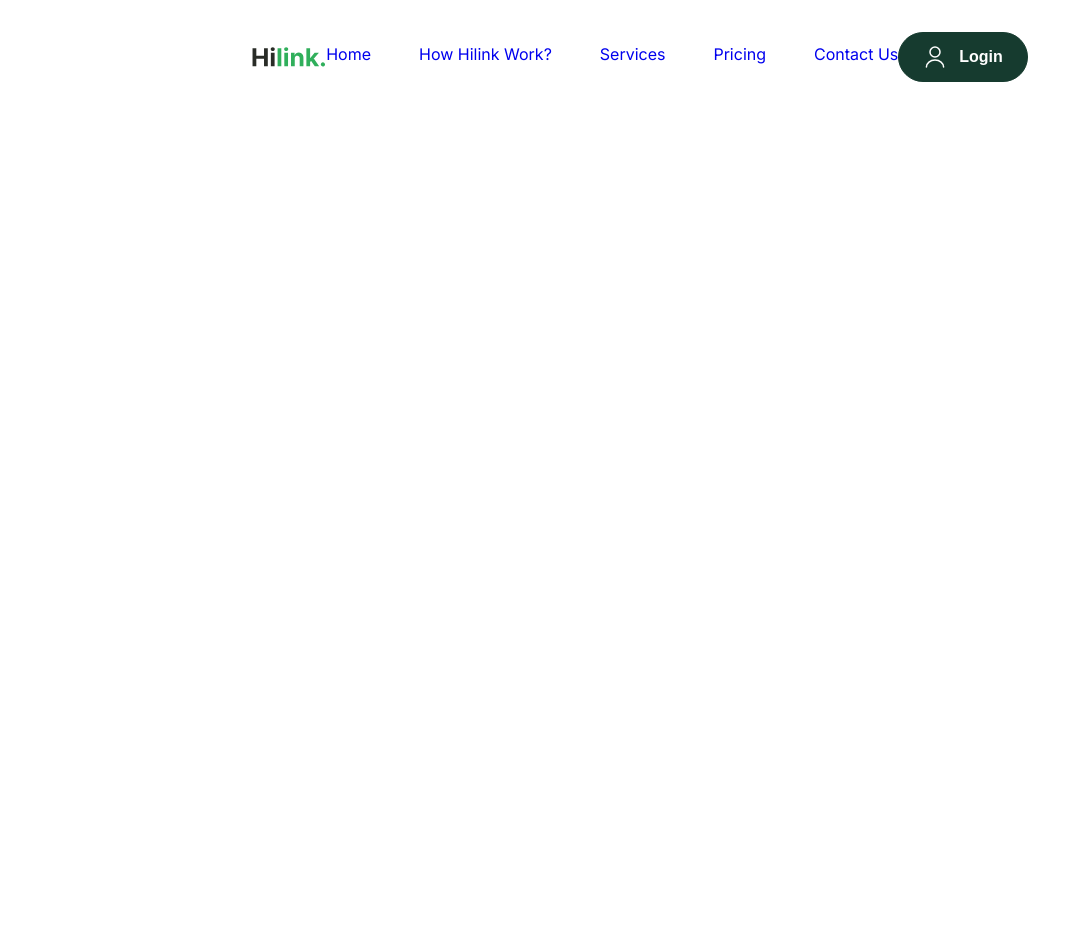
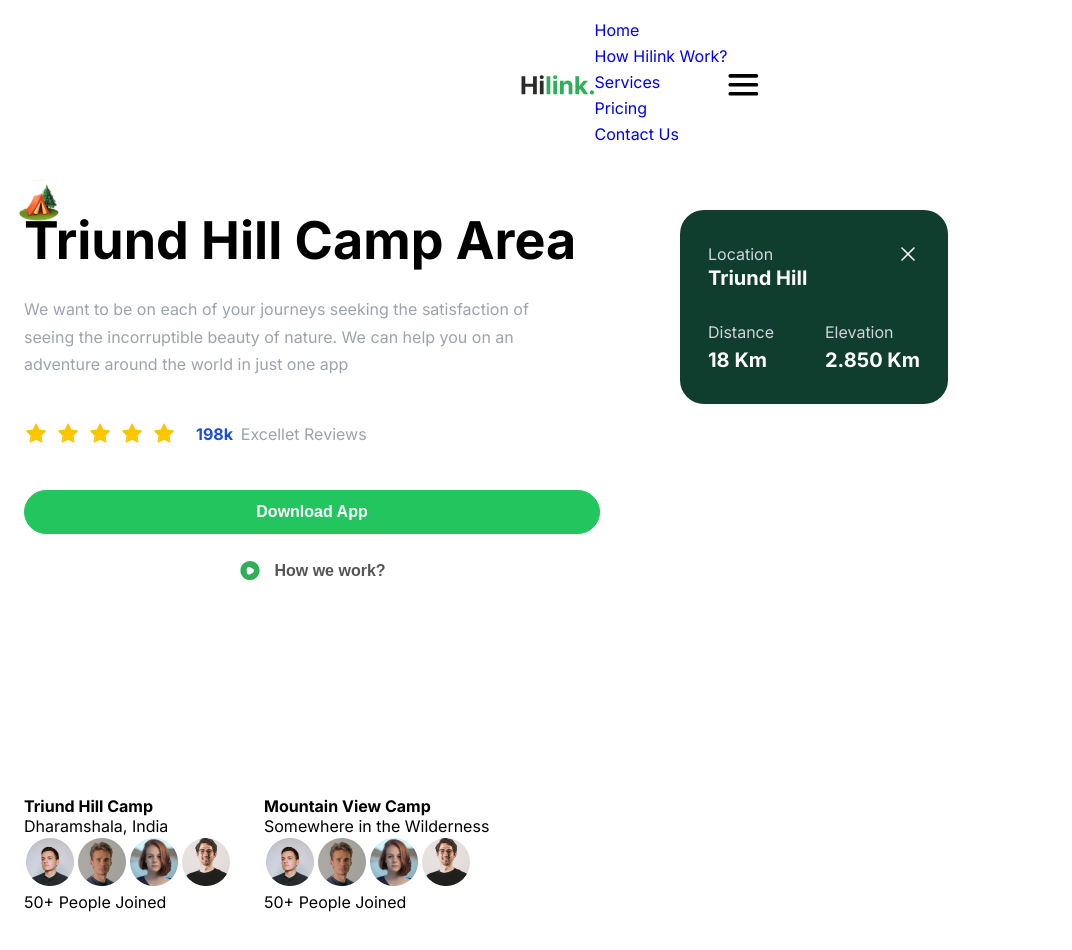
Before and after one commit to GizyM/travel, a Next.js app: page / in a window 1280 px wide. Shown: the top 950 px of the page, without its empty margins (0-1072 px from the left). Before the commit the page ends 800 px from the top, so only its background shows below. Built offline with nearby package versions, Linux system fonts and the light colour scheme.

Commit message:
initialized git repository

```diff
--- a/app/globals.css
+++ b/app/globals.css
@@ -91,7 +91,7 @@
   padding-bottom: 20px;
 }
 
-.navbar__logoLink {
+.navbar__logo-link {
   display: inline-flex;
   align-items: center;
 }
@@ -132,7 +132,7 @@
   justify-content: center;
 }
 
-.navbar__menuBtn {
+.navbar__menu-btn {
   display: inline-flex;
   align-items: center;
   justify-content: center;
@@ -142,7 +142,204 @@
   cursor: pointer;
 }
 
-@media (min-width: 1024px) {
+/* Hero */
+
+.hero {
+  position: relative;
+  width: 100%;
+  margin: 0 auto;
+  max-width: 1440px;
+  padding: 40px 24px 128px;
+  display: flex;
+  flex-direction: column;
+  gap: 80px;
+}
+
+.hero__map {
+  position: absolute;
+  top: 0;
+  right: 0;
+  height: 100vh;
+  width: 100vw;
+  background-size: cover;
+  background-position: center;
+  background-repeat: no-repeat;
+  z-index: 0;
+}
+
+.hero__content {
+  position: relative;
+  z-index: 2;
+  flex: 1;
+}
+
+.hero__camp-icon {
+  position: absolute;
+  left: -5px;
+  top: -30px;
+  width: 40px;
+  height: auto;
+}
+
+.hero__title {
+  font-size: 52px;
+  font-weight: 700;
+  line-height: 1.2;
+}
+
+.hero__description {
+  margin-top: 24px;
+  font-size: 16px;
+  line-height: 1.7;
+  color: #9ca3af;
+  max-width: 520px;
+}
+
+.hero__reviews-row {
+  margin: 44px 0;
+  display: flex;
+  flex-wrap: wrap;
+  gap: 20px;
+  align-items: center;
+}
+
+.hero__stars {
+  display: flex;
+  align-items: center;
+  gap: 8px;
+}
+
+.hero__reviews-text {
+  font-size: 16px;
+  font-weight: 700;
+  color: #1d4ed8;
+}
+
+.hero__reviews-subtext {
+  margin-left: 4px;
+  font-size: 16px;
+  font-weight: 400;
+  color: #9ca3af;
+}
+
+.hero__buttons {
+  display: flex;
+  flex-direction: column;
+  gap: 12px;
+  width: 100%;
+}
+
+.hero__card-wrap {
+  position: relative;
+  flex: 1;
+  display: flex;
+  align-items: flex-start;
+  z-index: 2;
+}
+
+.hero__card {
+  width: 268px;
+  background: #0f3d2e;
+  border-radius: 24px;
+  padding: 32px 28px;
+  display: flex;
+  flex-direction: column;
+  gap: 32px;
+}
+
+.hero__card-top {
+  display: flex;
+  align-items: center;
+  justify-content: space-between;
+}
+
+.hero__card-label {
+  font-size: 16px;
+  color: #d1d5db;
+}
+
+.hero__card-value {
+  font-size: 20px;
+  font-weight: 700;
+  color: white;
+}
+
+.hero__card-grid {
+  display: flex;
+  justify-content: space-between;
+  gap: 24px;
+}
+
+.hero__card-col {
+  display: flex;
+  flex-direction: column;
+  gap: 6px;
+}
+
+/* Camp */
+
+.camp {
+  position: relative;
+  width: 100%;
+  padding: 40px 0;
+  display: flex;
+  flex-direction: column;
+  gap: 40px;
+  max-width: 1440px;
+  margin: 0 auto;
+}
+
+.camp__scroll {
+  display: flex;
+  gap: 32px;
+  overflow-x: auto;
+  overflow-y: hidden;
+  padding: 0 24px;
+  height: 340px;
+  align-items: flex-start;
+  justify-content: flex-start;
+  scroll-snap-type: x mandatory;
+  -webkit-overflow-scrolling: touch;
+}
+
+.camp__scroll::-webkit-scrollbar {
+  display: none;
+}
+
+.camp__scroll {
+  -ms-overflow-style: none;
+  scrollbar-width: none;
+}
+
+.campSite {
+  height: 100%;
+  width: 100%;
+  min-width: 1100px;
+  background-size: cover;
+  background-repeat: no-repeat;
+  background-position: center;
+  border-radius: 0;
+  scroll-snap-align: start;
+}
+
+/* Responsiveness */
+
+@media (max-width: 1280px) {
+  .hero {
+    flex-direction: row;
+    align-items: flex-start;
+  }
+
+  .hero__content {
+    width: 50%;
+  }
+
+  .camp__scroll {
+    height: 640px;
+  }
+}
+
+@media (max-width: 1024px) {
   .navbar__links {
     display: flex;
   }
@@ -151,7 +348,7 @@
     display: flex;
   }
 
-  .navbar__menuBtn {
+  .navbar__menu-btn {
     display: none;
   }
 
@@ -159,4 +356,48 @@
     padding-left: 80px;
     padding-right: 80px;
   }
+
+  .hero__camp-icon {
+    width: 50px;
+  }
+
+  .hero__title {
+    font-size: 88px;
+  }
+
+  .hero__reviews-text {
+    font-size: 20px;
+  }
+
+  .hero__reviews-subtext {
+    font-size: 20px;
+  }
+
+  .camp {
+    padding: 80px 0;
+    margin-bottom: 40px;
+  }
+
+  .camp__scroll {
+    height: 400px;
+    padding: 0 80px;
+  }
+
+  .campSite {
+    border-top-right-radius: 36px;
+    border-bottom-right-radius: 36px;
+  }
 }
+
+@media (max-width: 768px) {
+  .hero {
+    gap: 112px;
+    padding: 80px 80px 128px;
+  }
+}
+
+@media (max-width: 640px) {
+  .hero__buttons {
+    flex-direction: row;
+  }
+}
--- a/components/Camp.tsx
+++ b/components/Camp.tsx
@@ -1,11 +1,85 @@
 import React from 'react'
+import Image from 'next/image';
+import { PEOPLE_URL } from '@/constants';
+
+const CampSite = ({ backgroundImage, title, subtitle, peopleJoined }) => {
+  return (
+    <div className={`campsite ${backgroundImage}`}>
+      <div className="campsite__inner">
+        <div className="campsite__top">
+            <div className="campsite__icon-wrap">
+                <Image src="/folded-map.svg" alt="map" width={28} height={28} />
+            </div>
+
+            <div className="campsite__meta">
+                <h4 className="campsite__title">{title}</h4>
+                <p className="campsite__subtitle">{subtitle}</p>
+            </div>
+        </div>
+
+        <div className="campsite__bottom">
+            <span className="campsite__people">
+                {PEOPLE_URL.map((url) => (
+                    <span className="campsite__person" key={url}>
+                        <Image
+                        src={url}
+                        alt="person"
+                        width={52}
+                        height={52}
+                        className="campsite__person-img"
+                        />
+                    </span>
+                ))}
+            </span>
+
+            <p className="campsite__joined">{peopleJoined}</p>
+        </div>
+      </div>
+    </div>
+  );
+};
 
 const Camp = () => {
-  return (
-    <div>
+    return (
+        <section className="camp">
+            <div className="camp__scroll">
+                <CampSite
+                backgroundImage="bg-img-1"
+                title="Triund Hill Camp"
+                subtitle="Dharamshala, India"
+                peopleJoined="50+ People Joined"
+                 />
+                <CampSite
+                backgroundImage="bg-img-2"
+                title="Mountain View Camp"
+                subtitle="Somewhere in the Wilderness"
+                peopleJoined="50+ People Joined"
+                 />
+            </div>
 
-    </div>
-  )
-}
+            <div className="camp__cta-row">
+                <div className="camp__cta">
+                    <h2 className="camp__cta-title">
+                        <strong>Feeling Lost</strong> And Not Knowing the Way?
+                    </h2>
 
-export default Camp
+                    <p className="camp__cta-text">
+                        Starting from the anxiety of the climbers when visting a new
+                        climbing location, the possibility of getting lost is very large.
+                        That's why we are here for those of you who want to start an adventure.
+                    </p>
+
+                    <Image
+                    src="/quote.svg"
+                    alt="quote"
+                    width={186}
+                    height={219}
+                     className="camp__quote"
+                    />
+                </div>
+            </div>
+        </section>
+    );
+};
+
+export default Camp;
--- a/components/Hero.tsx
+++ b/components/Hero.tsx
@@ -1,11 +1,85 @@
-import React from 'react'
+import Image from "next/image";
+import React from "react";
+import Button from "./Button";
 
 const Hero = () => {
   return (
-    <div>
+    <section className="hero">
+      <div className="hero__map" />
 
-    </div>
-  )
-}
+      <div className="hero__content">
+        <Image
+          src="/camp.svg"
+          alt="camp"
+          width={50}
+          height={50}
+          className="hero__camp-icon"
+        />
 
-export default Hero
+        <h1 className="hero__title">Triund Hill Camp Area</h1>
+
+        <p className="hero__description">
+          We want to be on each of your journeys seeking the satisfaction of
+          seeing the incorruptible beauty of nature. We can help you on an
+          adventure around the world in just one app
+        </p>
+
+        <div className="hero__reviews-row">
+          <div className="hero__stars">
+            {Array(5)
+              .fill(1)
+              .map((_, index) => (
+                <Image
+                  src="/star.svg"
+                  key={index}
+                  alt="star"
+                  width={24}
+                  height={24}
+                />
+              ))}
+          </div>
+
+          <p className="hero__reviews-text">
+            198k <span className="hero__reviews-subtext">Excellet Reviews</span>
+          </p>
+        </div>
+
+        <div className="hero__buttons">
+          <Button type="button" title="Download App" variant="btn_green" />
+          <Button
+            type="button"
+            title="How we work?"
+            icon="/play.svg"
+            variant="btn_white_text"
+          />
+        </div>
+      </div>
+
+      <div className="hero__card-wrap">
+        <div className="hero__card">
+          <div className="hero__card-block">
+            <div className="hero__card-top">
+              <p className="hero__card-label">Location</p>
+              <Image src="/close.svg" alt="close" width={24} height={24} />
+            </div>
+            <p className="hero__card-value">Triund Hill</p>
+          </div>
+
+          <div className="hero__card-grid">
+            <div className="hero__card-col">
+              <p className="hero__card-label">Distance</p>
+              <p className="hero__card-value">18 Km</p>
+            </div>
+
+            <div className="hero__card-col">
+              <p className="hero__card-label">Elevation</p>
+              <p className="hero__card-value">2.850 Km</p>
+            </div>
+          </div>
+        </div>
+      </div>
+    </section>
+  );
+};
+
+export default Hero;
--- a/components/Navbar.tsx
+++ b/components/Navbar.tsx
@@ -11,7 +11,7 @@
 const Navbar = ({ NAV_LINKS }: NavbarProps) => {
   return (
     <nav className="navbar">
-      <Link href="/" className="navbar__logoLink">
+      <Link href="/" className="navbar__logo-link">
       <Image src="/hilink-logo.svg" alt="logo" width={74} height={74} />
       </Link>
 
@@ -29,11 +29,11 @@
         <Button type="button" title="Login" icon="/user.svg" variant="btn_dark_green" full={false} />
       </div>
 
-      <button className="navbar__menuBtn" type="button">
+      <button className="navbar__menu-btn" type="button">
         <Image src="/menu.svg" alt="menu" width={32} height={32} />
       </button>
     </nav>
   );
 };
 
-export default Navbar
+export default Navbar;
```
